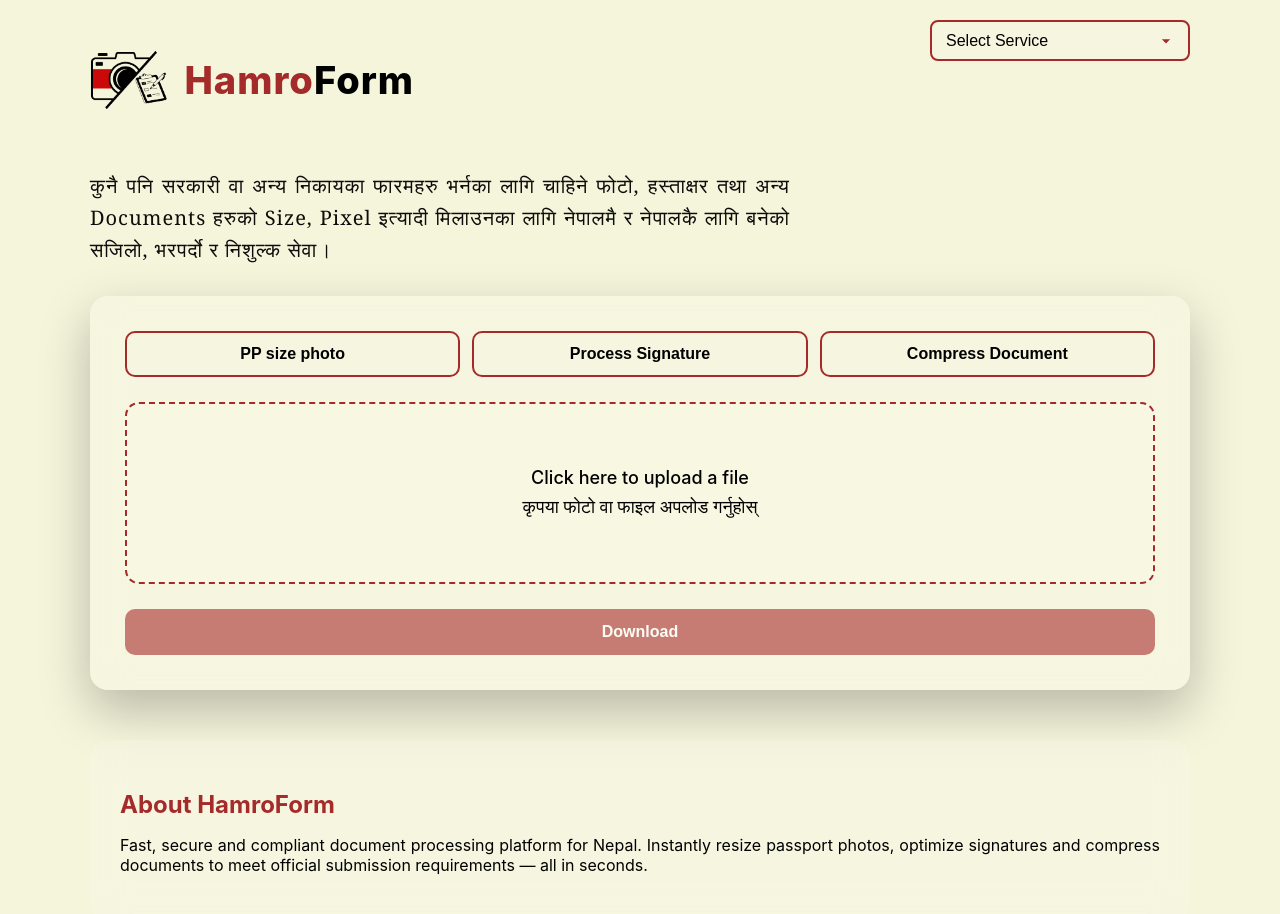
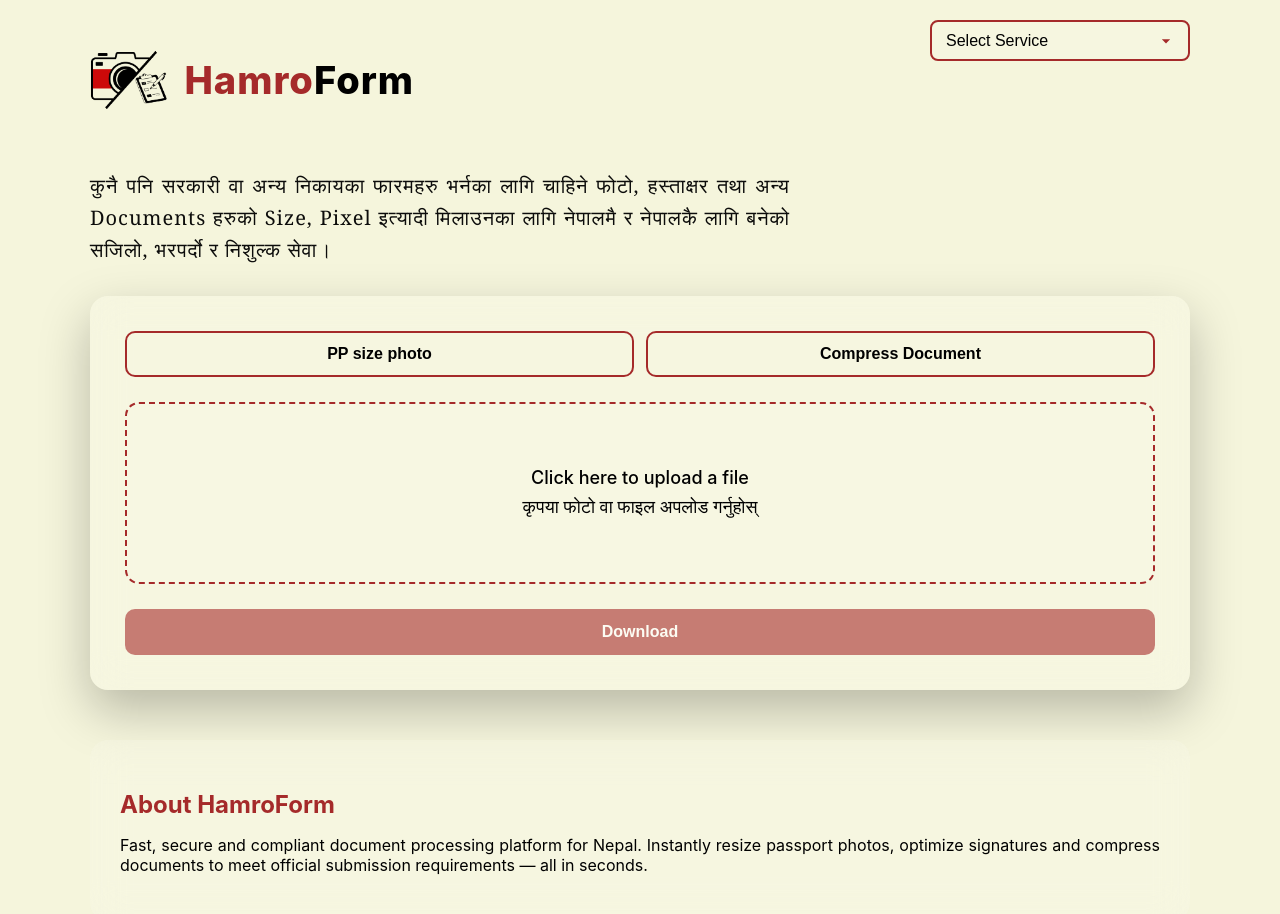
Before and after one commit to Ujj1225/hamroform, a React (Vite) app in the folder frontend/: page / in a window 1280 px wide. Shown: the top 914 px of the page. Built offline with nearby package versions, Linux system fonts and the light colour scheme.

Commit message:
Removing sign

```diff
--- a/frontend/src/App.jsx
+++ b/frontend/src/App.jsx
@@ -220,14 +220,6 @@
           </button>
 
           <button
-            className={activeMode === "signature" ? "active" : ""}
-            disabled={loading}
-            onClick={() => setActiveMode(activeMode === "signature" ? "" : "signature")}
-          >
-            Process Signature
-          </button>
-
-          <button
             className={activeMode === "document" ? "active" : ""}
             disabled={loading}
             onClick={() => setActiveMode(activeMode === "document" ? "" : "document")}
```
